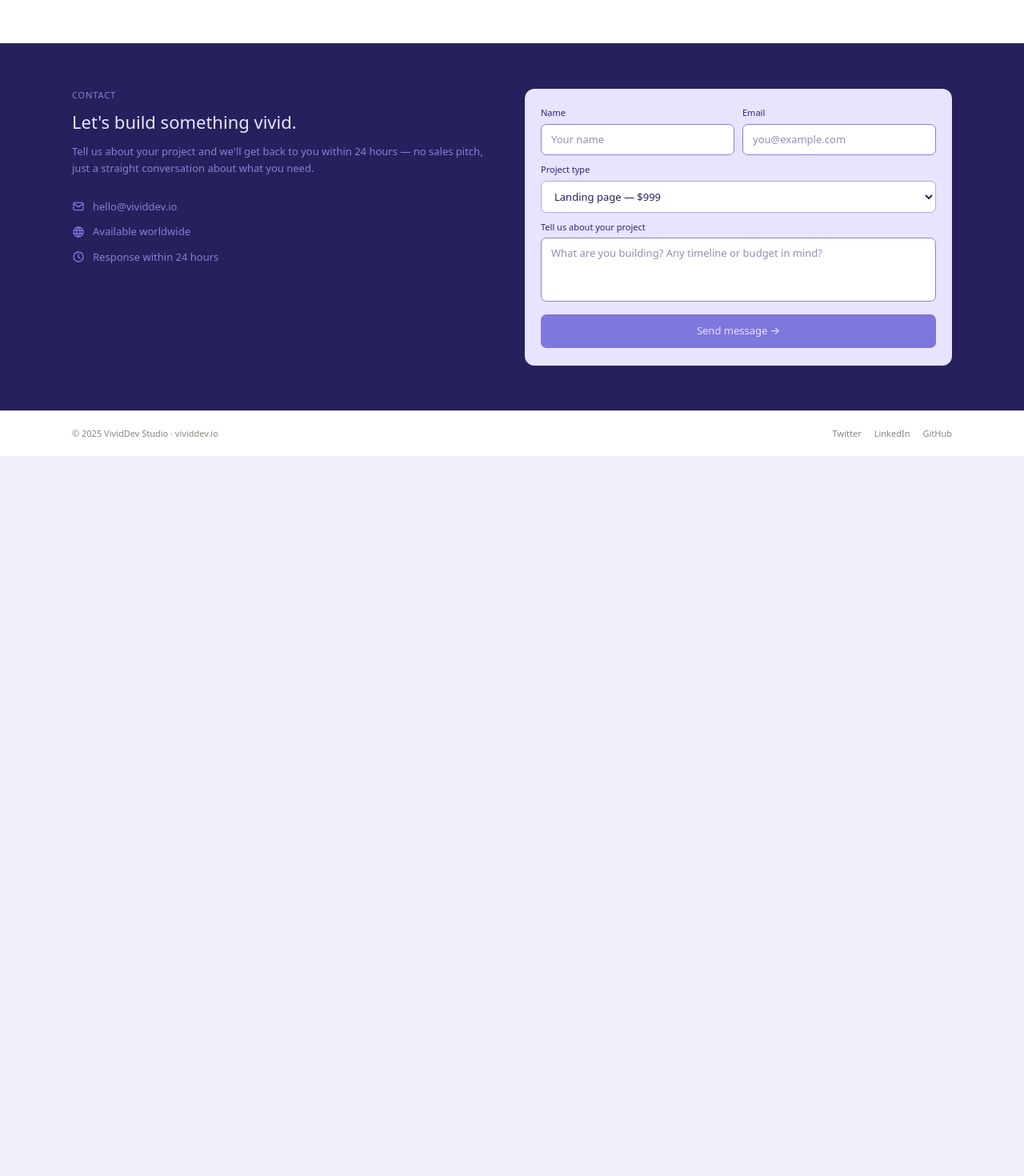
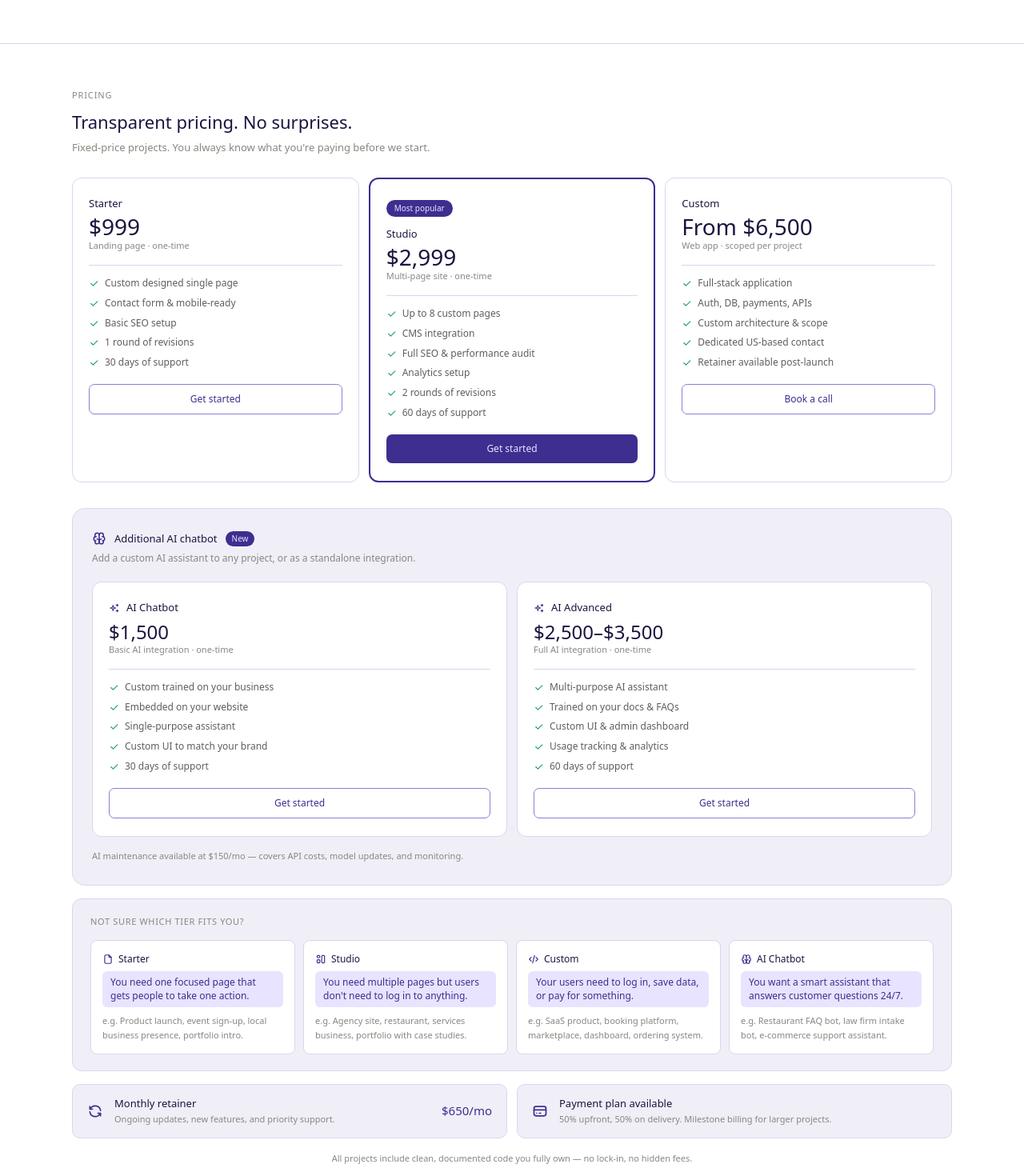
Before and after one commit to VividDev26/VividDev, a Next.js app: page / in a window 1280 px wide. Shown: the part 3440-4910 px from the top of the page at 80% size. Before the commit the page ends 4010 px from the top, so only its background shows below. Built offline with nearby package versions, Linux system fonts and the light colour scheme.

Commit message:
Fixed layout

```diff
--- a/app/components/Contact.tsx
+++ b/app/components/Contact.tsx
@@ -1,141 +1,157 @@
-"use client";
-import { useState } from "react";
-import { IconMail, IconWorld, IconClock } from "@tabler/icons-react";
+import { IconCheck, IconRefresh, IconCreditCard, IconFile, IconLayout, IconCode, IconBrain, IconSparkles } from "@tabler/icons-react";
 
-export default function Contact() {
-  const [form, setForm] = useState({ name: "", email: "", type: "Landing page — $999", message: "" });
-  const [sent, setSent] = useState(false);
-  const [loading, setLoading] = useState(false);
+const tiers = [
+  {
+    name: "Starter",
+    price: "$999",
+    sub: "Landing page · one-time",
+    featured: false,
+    features: ["Custom designed single page", "Contact form & mobile-ready", "Basic SEO setup", "1 round of revisions", "30 days of support"],
+    cta: "Get started",
+  },
+  {
+    name: "Studio",
+    price: "$2,999",
+    sub: "Multi-page site · one-time",
+    featured: true,
+    features: ["Up to 8 custom pages", "CMS integration", "Full SEO & performance audit", "Analytics setup", "2 rounds of revisions", "60 days of support"],
+    cta: "Get started",
+  },
+  {
+    name: "Custom",
+    price: "From $6,500",
+    sub: "Web app · scoped per project",
+    featured: false,
+    features: ["Full-stack application", "Auth, DB, payments, APIs", "Custom architecture & scope", "Dedicated US-based contact", "Retainer available post-launch"],
+    cta: "Book a call",
+  },
+];
 
-  const handleSubmit = async (e: React.FormEvent) => {
-    e.preventDefault();
+const aiTiers = [
+  {
+    name: "AI Chatbot",
+    price: "$1,500",
+    sub: "Basic AI integration · one-time",
+    features: ["Custom trained on your business", "Embedded on your website", "Single-purpose assistant", "Custom UI to match your brand", "30 days of support"],
+  },
+  {
+    name: "AI Advanced",
+    price: "$2,500–$3,500",
+    sub: "Full AI integration · one-time",
+    features: ["Multi-purpose AI assistant", "Trained on your docs & FAQs", "Custom UI & admin dashboard", "Usage tracking & analytics", "60 days of support"],
+  },
+];
 
-    // Prevent double submissions while loading
-    if (loading) return;
+const explainers = [
+  { icon: IconFile, tier: "Starter", rule: "You need one focused page that gets people to take one action.", examples: "e.g. Product launch, event sign-up, local business presence, portfolio intro." },
+  { icon: IconLayout, tier: "Studio", rule: "You need multiple pages but users don't need to log in to anything.", examples: "e.g. Agency site, restaurant, services business, portfolio with case studies." },
+  { icon: IconCode, tier: "Custom", rule: "Your users need to log in, save data, or pay for something.", examples: "e.g. SaaS product, booking platform, marketplace, dashboard, ordering system." },
+  { icon: IconBrain, tier: "AI Chatbot", rule: "You want a smart assistant that answers customer questions 24/7.", examples: "e.g. Restaurant FAQ bot, law firm intake bot, e-commerce support assistant." },
+];
 
-    // Quick client-side validation check
-    if (!form.name || !form.email || !form.message) {
-      alert("Please fill in all required fields.");
-      return;
-    }
+export default function Pricing() {
+  return (
+    <section id="pricing" style={{ padding: "56px 28px", background: "#fff", borderTop: "0.5px solid #D8D6EE" }}>
+      <div style={{ maxWidth: 1100, margin: "0 auto" }}>
+        <p style={{ fontSize: 11, fontWeight: 500, letterSpacing: ".08em", textTransform: "uppercase", color: "#888780", marginBottom: 8 }}>Pricing</p>
+        <h2 style={{ fontSize: 22, fontWeight: 500, color: "#1A1540", marginBottom: 6 }}>Transparent pricing. No surprises.</h2>
+        <p style={{ fontSize: 13, color: "#888780", marginBottom: 28 }}>Fixed-price projects. You always know what you're paying before we start.</p>
 
-    setLoading(true);
-
-    try {
-      const response = await fetch("/api/send", {
-        method: "POST",
-        headers: {
-          "Content-Type": "application/json",
-        },
-        body: JSON.stringify(form),
-      });
-
-      if (response.ok) {
-        setSent(true);
-        // Clear fields post-success
-        setForm({ name: "", email: "", type: "Landing page — $999", message: "" });
-      } else {
-        const errData = await response.json();
-        alert(errData.error || "Something went wrong. Please try again.");
-      }
-    } catch (error) {
-      console.error("Submission error:", error);
-      alert("Failed to connect to the server. Please try again later.");
-    } finally {
-      setLoading(false);
-    }
-  };
-
-  return (
-    <section id="contact" style={{ padding: "56px 28px", background: "#26215C", borderTop: "0.5px solid #2D2570" }}>
-      <div style={{ maxWidth: 1100, margin: "0 auto", display: "grid", gridTemplateColumns: "repeat(auto-fit, minmax(280px, 1fr))", gap: 32, alignItems: "start" }}>
-        <div>
-          <p style={{ fontSize: 11, fontWeight: 500, letterSpacing: ".08em", textTransform: "uppercase", color: "#8B7ED4", marginBottom: 8 }}>Contact</p>
-          <h2 style={{ fontSize: 22, fontWeight: 500, color: "#E8E4FF", marginBottom: 10 }}>Let's build something vivid.</h2>
-          <p style={{ fontSize: 13, color: "#8B7ED4", lineHeight: 1.6, marginBottom: 28 }}>
-            Tell us about your project and we'll get back to you within 24 hours — no sales pitch, just a straight conversation about what you need.
-          </p>
-          {[
-            { icon: IconMail, text: "hello@vividdev.io" },
-            { icon: IconWorld, text: "Available worldwide" },
-            { icon: IconClock, text: "Response within 24 hours" },
-          ].map(({ icon: Icon, text }) => (
-            <div key={text} style={{ display: "flex", alignItems: "center", gap: 10, marginBottom: 12 }}>
-              <Icon size={16} color="#7F77DD" />
-              <span style={{ fontSize: 13, color: "#8B7ED4" }}>{text}</span>
+        {/* Core tiers */}
+        <div style={{ display: "grid", gridTemplateColumns: "repeat(auto-fit, minmax(240px, 1fr))", gap: 12, marginBottom: 32 }}>
+          {tiers.map((t) => (
+            <div key={t.name} style={{ background: "#fff", border: t.featured ? "2px solid #3D2E8F" : "0.5px solid #D8D6EE", borderRadius: 12, padding: "22px 20px" }}>
+              {t.featured && (
+                <span style={{ fontSize: 10, fontWeight: 500, background: "#3D2E8F", color: "#E8E4FF", padding: "3px 10px", borderRadius: 20, display: "inline-block", marginBottom: 12 }}>Most popular</span>
+              )}
+              <p style={{ fontSize: 13, fontWeight: 500, color: "#1A1540", marginBottom: 4 }}>{t.name}</p>
+              <p style={{ fontSize: 28, fontWeight: 500, color: "#1A1540", lineHeight: 1, marginBottom: 2 }}>{t.price}</p>
+              <p style={{ fontSize: 11, color: "#888780", marginBottom: 16 }}>{t.sub}</p>
+              <div style={{ height: "0.5px", background: "#D8D6EE", marginBottom: 14 }} />
+              {t.features.map((f) => (
+                <div key={f} style={{ display: "flex", alignItems: "flex-start", gap: 7, marginBottom: 8 }}>
+                  <IconCheck size={13} color="#1D9E75" style={{ flexShrink: 0, marginTop: 2 }} />
+                  <span style={{ fontSize: 12, color: "#5F5E5A", lineHeight: 1.4 }}>{f}</span>
+                </div>
+              ))}
+              <a href="#contact" style={{ display: "block", textAlign: "center", fontSize: 12, fontWeight: 500, padding: 9, borderRadius: 7, marginTop: 18, textDecoration: "none", ...(t.featured ? { background: "#3D2E8F", color: "#E8E4FF" } : { border: "0.5px solid #8B7ED4", color: "#3D2E8F" }) }}>
+                {t.cta}
+              </a>
             </div>
           ))}
         </div>
 
-        <div style={{ background: "#E8E4FF", borderRadius: 12, padding: "22px 20px" }}>
-          {sent ? (
-            <div style={{ textAlign: "center", padding: "32px 0" }}>
-              <p style={{ fontSize: 20, marginBottom: 10 }}>✓</p>
-              <p style={{ fontSize: 14, fontWeight: 500, color: "#1A1540", marginBottom: 6 }}>Message sent!</p>
-              <p style={{ fontSize: 12, color: "#5F5E5A" }}>We'll be in touch within 24 hours.</p>
-            </div>
-          ) : (
-            <form onSubmit={handleSubmit}>
-              <div style={{ display: "grid", gridTemplateColumns: "1fr 1fr", gap: 10, marginBottom: 10 }}>
-                {[
-                  { label: "Name", key: "name", placeholder: "Your name", type: "text" },
-                  { label: "Email", key: "email", placeholder: "you@example.com", type: "email" },
-                ].map((f) => (
-                  <div key={f.key}>
-                    <label style={{ fontSize: 11, fontWeight: 500, color: "#2D2570", display: "block", marginBottom: 5 }}>{f.label}</label>
-                    <input
-                      type={f.type}
-                      placeholder={f.placeholder}
-                      value={form[f.key as keyof typeof form]}
-                      onChange={(e) => setForm({ ...form, [f.key]: e.target.value })}
-                      style={{ width: "100%", background: "#fff", border: "0.5px solid #8B7ED4", borderRadius: 7, padding: "9px 12px", fontSize: 13, color: "#26215C" }}
-                    />
+        {/* AI Add-on section */}
+        <div style={{ background: "#F0EFF8", border: "0.5px solid #D8D6EE", borderRadius: 16, padding: "28px 24px", marginBottom: 16 }}>
+          <div style={{ display: "flex", alignItems: "center", gap: 10, marginBottom: 6 }}>
+            <IconBrain size={18} color="#3D2E8F" />
+            <p style={{ fontSize: 13, fontWeight: 500, color: "#1A1540" }}>Additional AI chatbot</p>
+            <span style={{ fontSize: 10, fontWeight: 500, background: "#3D2E8F", color: "#E8E4FF", padding: "2px 8px", borderRadius: 20 }}>New</span>
+          </div>
+          <p style={{ fontSize: 12, color: "#888780", marginBottom: 20 }}>Add a custom AI assistant to any project, or as a standalone integration.</p>
+          <div style={{ display: "grid", gridTemplateColumns: "repeat(auto-fit, minmax(240px, 1fr))", gap: 12 }}>
+            {aiTiers.map((t) => (
+              <div key={t.name} style={{ background: "#fff", border: "0.5px solid #D8D6EE", borderRadius: 12, padding: "22px 20px" }}>
+                <div style={{ display: "flex", alignItems: "center", gap: 8, marginBottom: 8 }}>
+                  <IconSparkles size={14} color="#3D2E8F" />
+                  <p style={{ fontSize: 13, fontWeight: 500, color: "#1A1540" }}>{t.name}</p>
+                </div>
+                <p style={{ fontSize: 24, fontWeight: 500, color: "#1A1540", lineHeight: 1, marginBottom: 2 }}>{t.price}</p>
+                <p style={{ fontSize: 11, color: "#888780", marginBottom: 16 }}>{t.sub}</p>
+                <div style={{ height: "0.5px", background: "#D8D6EE", marginBottom: 14 }} />
+                {t.features.map((f) => (
+                  <div key={f} style={{ display: "flex", alignItems: "flex-start", gap: 7, marginBottom: 8 }}>
+                    <IconCheck size={13} color="#1D9E75" style={{ flexShrink: 0, marginTop: 2 }} />
+                    <span style={{ fontSize: 12, color: "#5F5E5A", lineHeight: 1.4 }}>{f}</span>
                   </div>
                 ))}
+                <a href="#contact" style={{ display: "block", textAlign: "center", fontSize: 12, fontWeight: 500, padding: 9, borderRadius: 7, marginTop: 18, textDecoration: "none", border: "0.5px solid #8B7ED4", color: "#3D2E8F" }}>
+                  Get started
+                </a>
               </div>
+            ))}
+          </div>
+          <p style={{ fontSize: 11, color: "#888780", marginTop: 16 }}>AI maintenance available at $150/mo — covers API costs, model updates, and monitoring.</p>
+        </div>
 
-              <div style={{ marginBottom: 10 }}>
-                <label style={{ fontSize: 11, fontWeight: 500, color: "#2D2570", display: "block", marginBottom: 5 }}>Project type</label>
-                <select value={form.type} onChange={(e) => setForm({ ...form, type: e.target.value })} style={{ width: "100%", background: "#fff", border: "0.5px solid #AFA9EC", borderRadius: 7, padding: "9px 12px", fontSize: 13, color: "#26215C" }}>
-                  <option>Landing page — $999</option>
-                  <option>Multi-page site — $2,999</option>
-                  <option>Web app — from $6,500</option>
-                  <option>AI chatbot — $1,500</option>
-                  <option>AI advanced — $2,500–$3,500</option>
-                  <option>Not sure yet</option>
-                </select>
+        {/* Explainer */}
+        <div style={{ background: "#F0EFF8", border: "0.5px solid #D8D6EE", borderRadius: 12, padding: "20px 22px", marginBottom: 16 }}>
+          <p style={{ fontSize: 11, fontWeight: 500, letterSpacing: ".06em", textTransform: "uppercase", color: "#888780", marginBottom: 14 }}>Not sure which tier fits you?</p>
+          <div style={{ display: "grid", gridTemplateColumns: "repeat(auto-fit, minmax(180px, 1fr))", gap: 10 }}>
+            {explainers.map(({ icon: Icon, tier, rule, examples }) => (
+              <div key={tier} style={{ background: "#fff", border: "0.5px solid #D8D6EE", borderRadius: 8, padding: 14 }}>
+                <p style={{ fontSize: 12, fontWeight: 500, color: "#1A1540", marginBottom: 6, display: "flex", alignItems: "center", gap: 6 }}>
+                  <Icon size={14} color="#3D2E8F" />{tier}
+                </p>
+                <p style={{ fontSize: 12, color: "#3D2E8F", background: "#E8E4FF", borderRadius: 6, padding: "6px 10px", marginBottom: 8, lineHeight: 1.4 }}>{rule}</p>
+                <p style={{ fontSize: 11, color: "#888780", lineHeight: 1.6 }}>{examples}</p>
               </div>
+            ))}
+          </div>
+        </div>
 
-              <div style={{ marginBottom: 10 }}>
-                <label style={{ fontSize: 11, fontWeight: 500, color: "#2D2570", display: "block", marginBottom: 5 }}>Tell us about your project</label>
-                <textarea
-                  placeholder="What are you building? Any timeline or budget in mind?"
-                  value={form.message}
-                  onChange={(e) => setForm({ ...form, message: e.target.value })}
-                  style={{ width: "100%", background: "#fff", border: "0.5px solid #8B7ED4", borderRadius: 7, padding: "9px 12px", fontSize: 13, color: "#26215C", resize: "none", height: 80 }}
-                />
-              </div>
+        {/* Retainer bar */}
+        <div style={{ display: "grid", gridTemplateColumns: "repeat(auto-fit, minmax(220px, 1fr))", gap: 12 }}>
+          <div style={{ background: "#F0EFF8", border: "0.5px solid #D8D6EE", borderRadius: 10, padding: "14px 18px", display: "flex", alignItems: "center", gap: 14 }}>
+            <IconRefresh size={20} color="#3D2E8F" style={{ flexShrink: 0 }} />
+            <div>
+              <p style={{ fontSize: 13, fontWeight: 500, color: "#1A1540", marginBottom: 2 }}>Monthly retainer</p>
+              <p style={{ fontSize: 11, color: "#888780" }}>Ongoing updates, new features, and priority support.</p>
+            </div>
+            <span style={{ fontSize: 15, fontWeight: 500, color: "#3D2E8F", marginLeft: "auto", whiteSpace: "nowrap" }}>$650/mo</span>
+          </div>
+          <div style={{ background: "#F0EFF8", border: "0.5px solid #D8D6EE", borderRadius: 10, padding: "14px 18px", display: "flex", alignItems: "center", gap: 14 }}>
+            <IconCreditCard size={20} color="#3D2E8F" style={{ flexShrink: 0 }} />
+            <div>
+              <p style={{ fontSize: 13, fontWeight: 500, color: "#1A1540", marginBottom: 2 }}>Payment plan available</p>
+              <p style={{ fontSize: 11, color: "#888780" }}>50% upfront, 50% on delivery. Milestone billing for larger projects.</p>
+            </div>
+          </div>
+        </div>
 
-              <button
-                type="submit"
-                disabled={loading}
-                style={{
-                  width: "100%",
-                  background: loading ? "#8B7ED4" : "#7F77DD",
-                  color: "#E8E4FF",
-                  border: "none",
-                  borderRadius: 7,
-                  padding: 11,
-                  fontSize: 13,
-                  fontWeight: 500,
-                  cursor: loading ? "not-allowed" : "pointer"
-                }}
-              >
-                {loading ? "Sending..." : "Send message →"}
-              </button>
-            </form>
-          )}
-        </div>
+        <p style={{ fontSize: 11, color: "#888780", textAlign: "center", marginTop: 16, lineHeight: 1.6 }}>
+          All projects include clean, documented code you fully own — no lock-in, no hidden fees.
+        </p>
       </div>
     </section>
   );
```
